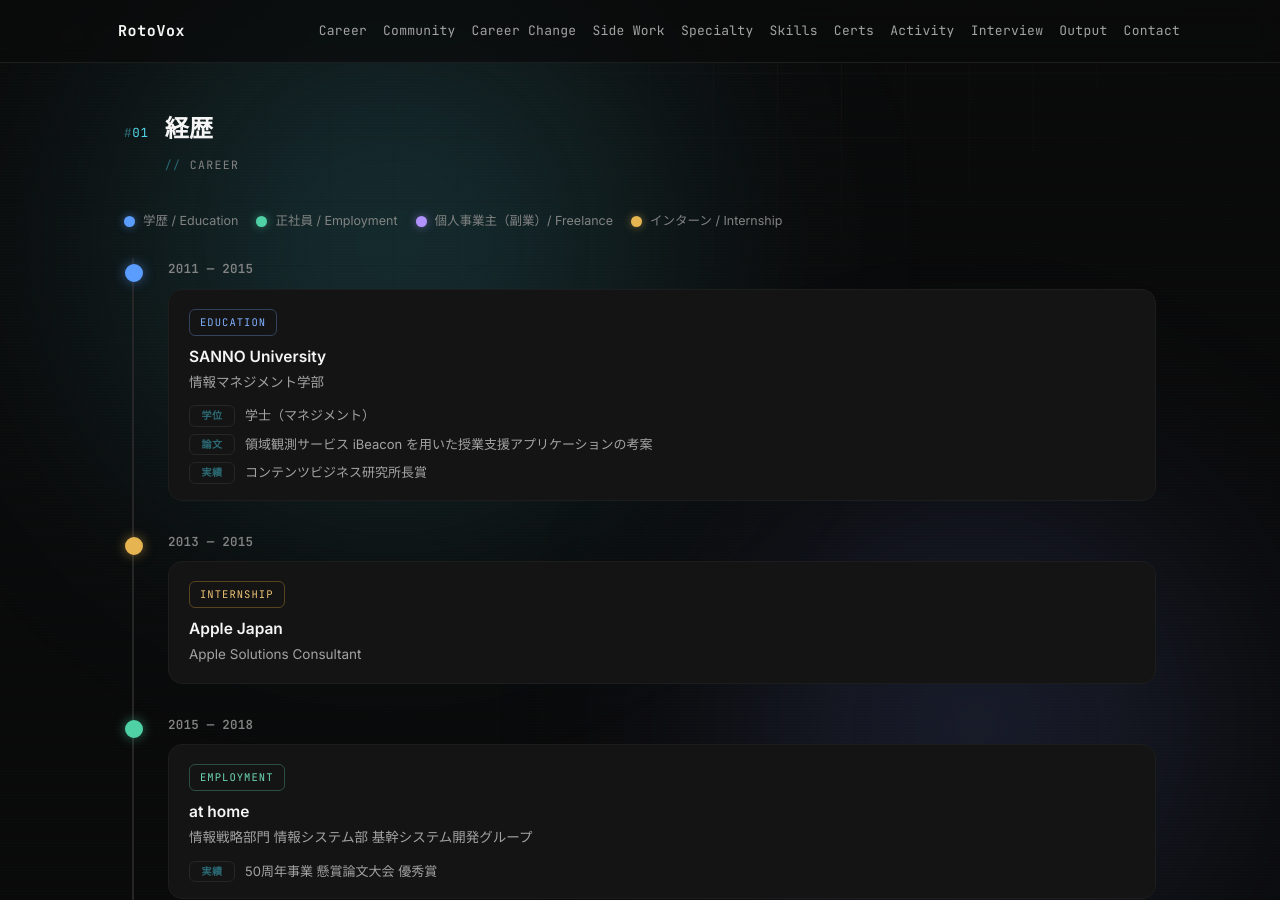
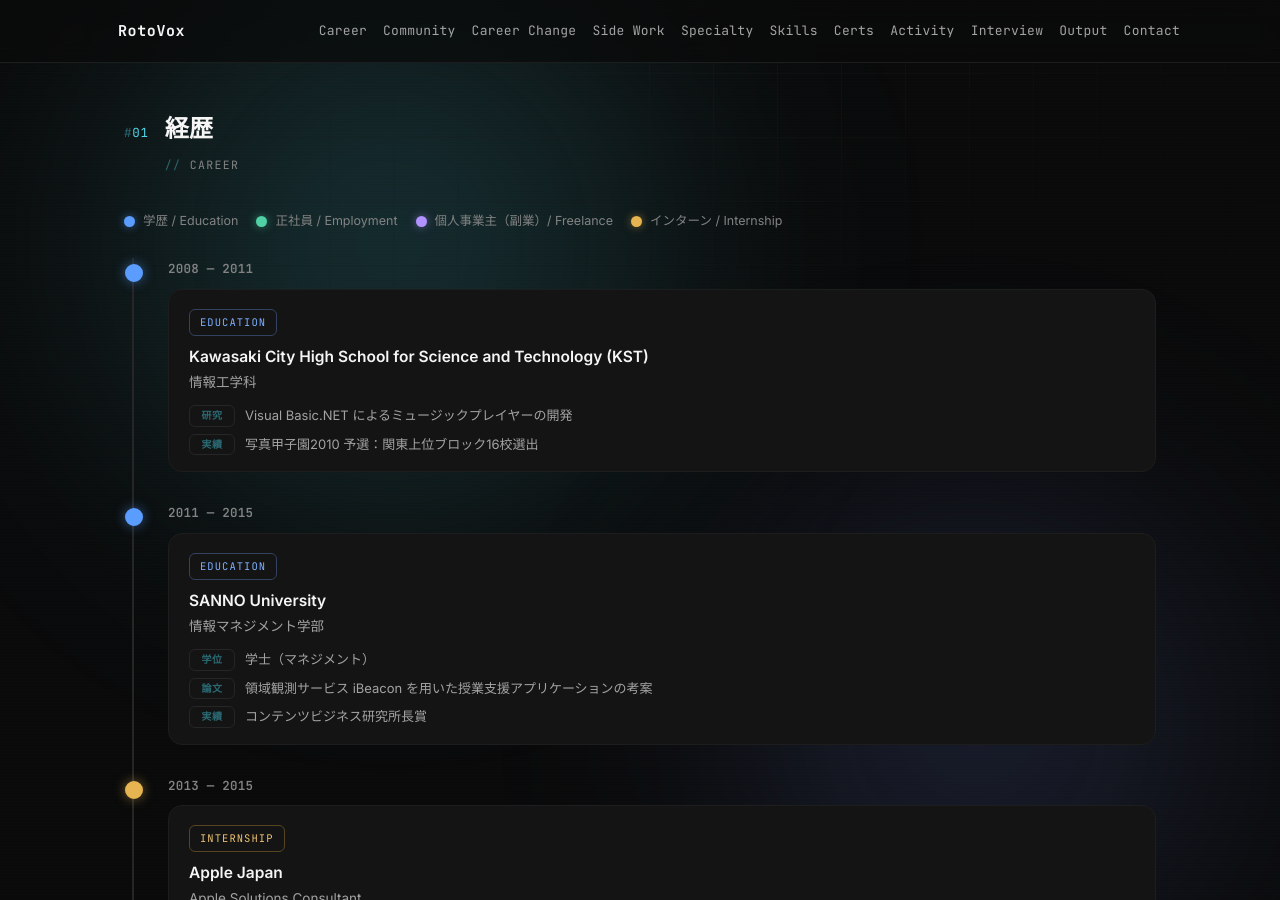
Before and after one commit to rotomx/rotomx.github.io, a Jekyll site: the page index.html, which Jekyll copies as it is, in a window 1280 px wide and 900 px high, scrolled down 583 px. Built offline with Jekyll 4.4.1, drawn with Linux system fonts in a browser that asks for light colours.

Commit message:
Add files via upload

```diff
--- a/index.html
+++ b/index.html
@@ -109,6 +109,19 @@
     </div>
     <div class="timeline reveal">
       <div class="tl-track">
+
+        <div class="tl-item dot-edu">
+          <div class="tl-year">2008 — 2011</div>
+          <div class="tl-card">
+            <span class="tl-tag t-edu">Education</span>
+            <div class="tl-title">Kawasaki City High School for Science and Technology (KST)</div>
+            <div class="tl-org">情報工学科</div>
+            <div class="tl-meta">
+              <div class="row"><b>研究</b><span>Visual Basic.NET によるミュージックプレイヤーの開発</span></div>
+              <div class="row"><b>実績</b><span>写真甲子園2010 予選：関東上位ブロック16校選出</span></div>
+            </div>
+          </div>
+        </div>
 
         <div class="tl-item dot-edu">
           <div class="tl-year">2011 — 2015</div>
```
